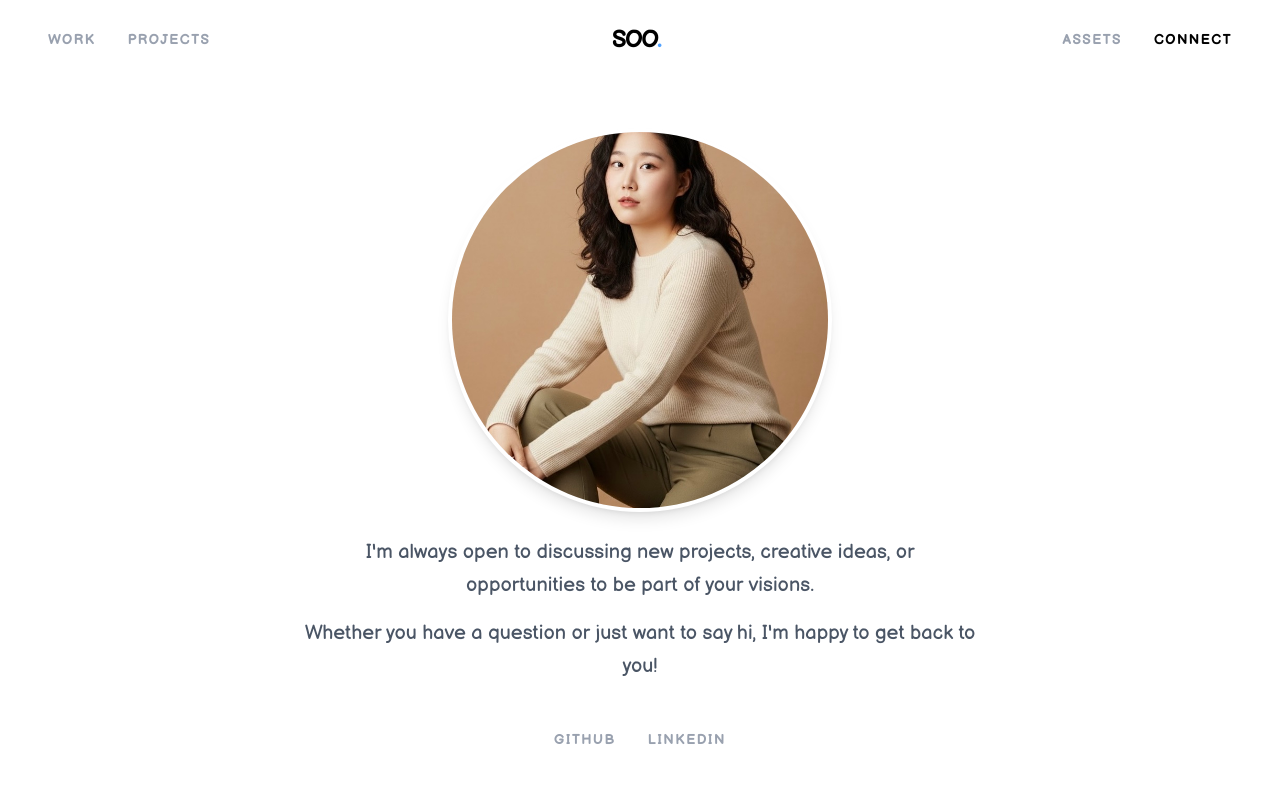
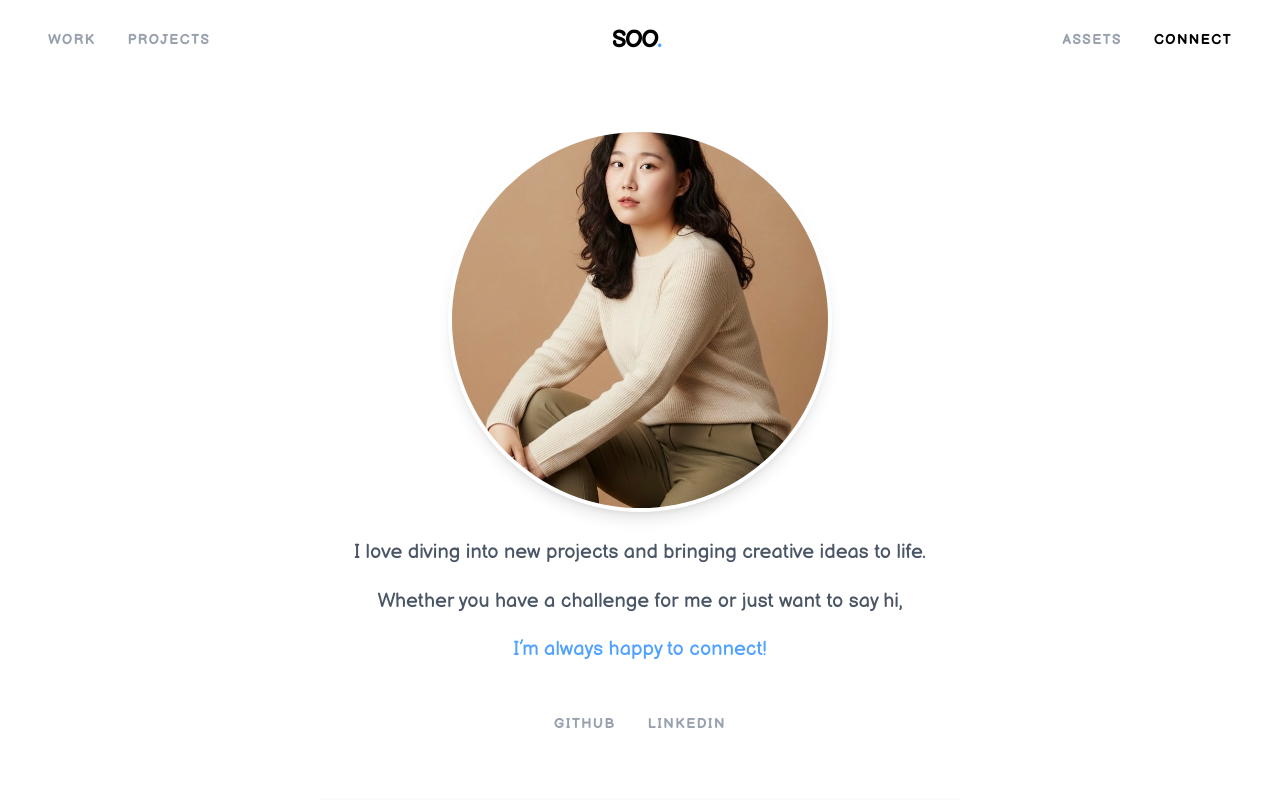
Before and after one commit to soo-yean/Portfolio, a React (Vite) app: page /connect in a window 1280 px wide. Shown: the top 800 px of the page. Built offline with nearby package versions, Linux system fonts and the light colour scheme; the HTML template or start-up script is replaced by a standard one.

Commit message:
chore: fix connect text

```diff
--- a/src/pages/Connect.tsx
+++ b/src/pages/Connect.tsx
@@ -13,13 +13,10 @@ const Connect = () => {
         {/* <h1 className="text-4xl md:text-5xl font-black mb-6">Let's Connect!</h1> */}
         <div className="text-xl text-gray-600 font-serif leading-relaxed space-y-4">
           <p>
-            I'm always open to discussing new projects, creative ideas, or
-            opportunities to be part of your visions.
+            I love diving into new projects and bringing creative ideas to life.
           </p>
-          <p>
-            Whether you have a question or just want to say hi, I'm happy to get
-            back to you!
-          </p>
+          <p>Whether you have a challenge for me or just want to say hi,</p>
+          <p className="text-blue-400"> I’m always happy to connect!</p>
         </div>
       </div>
 
```
